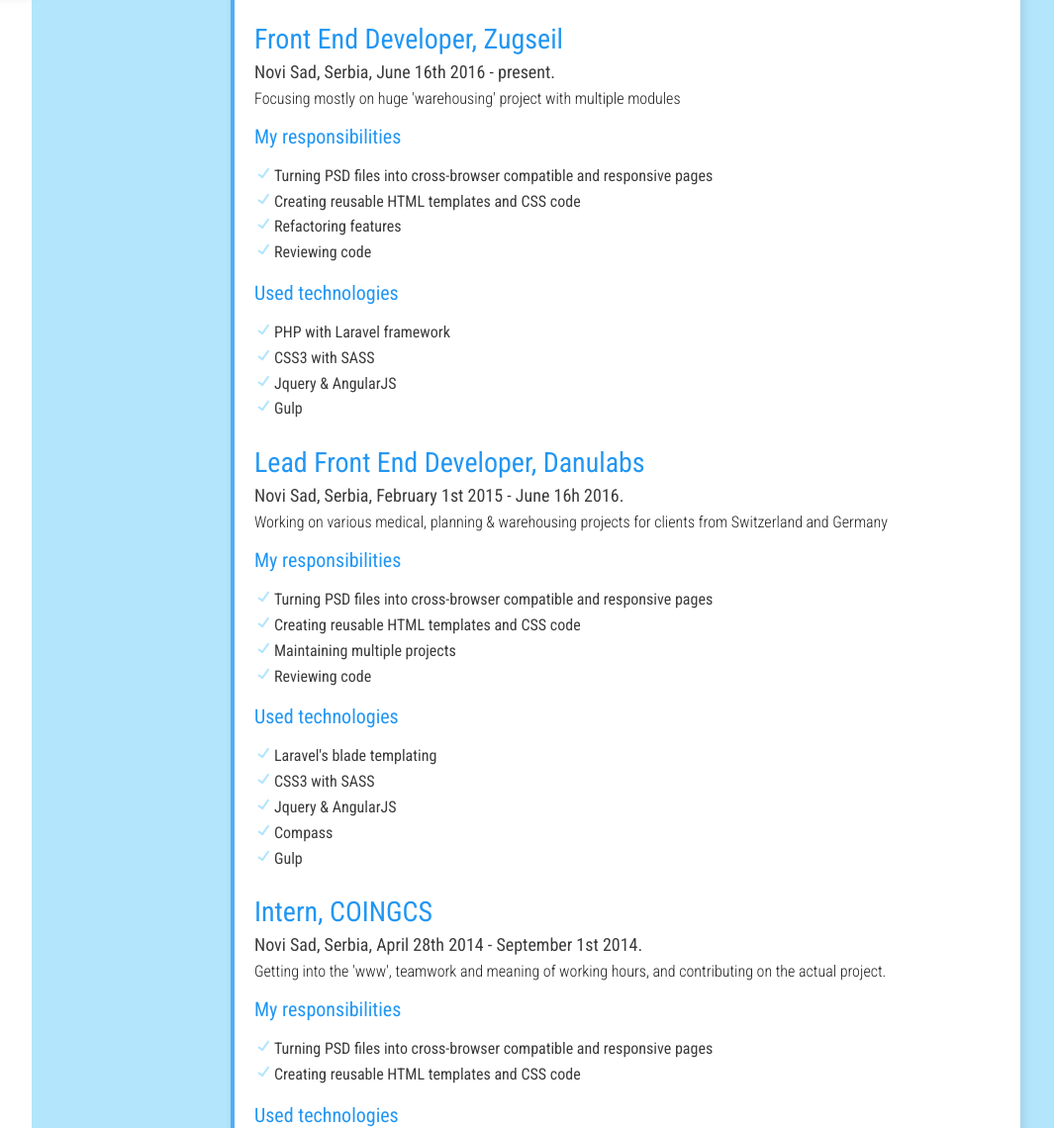
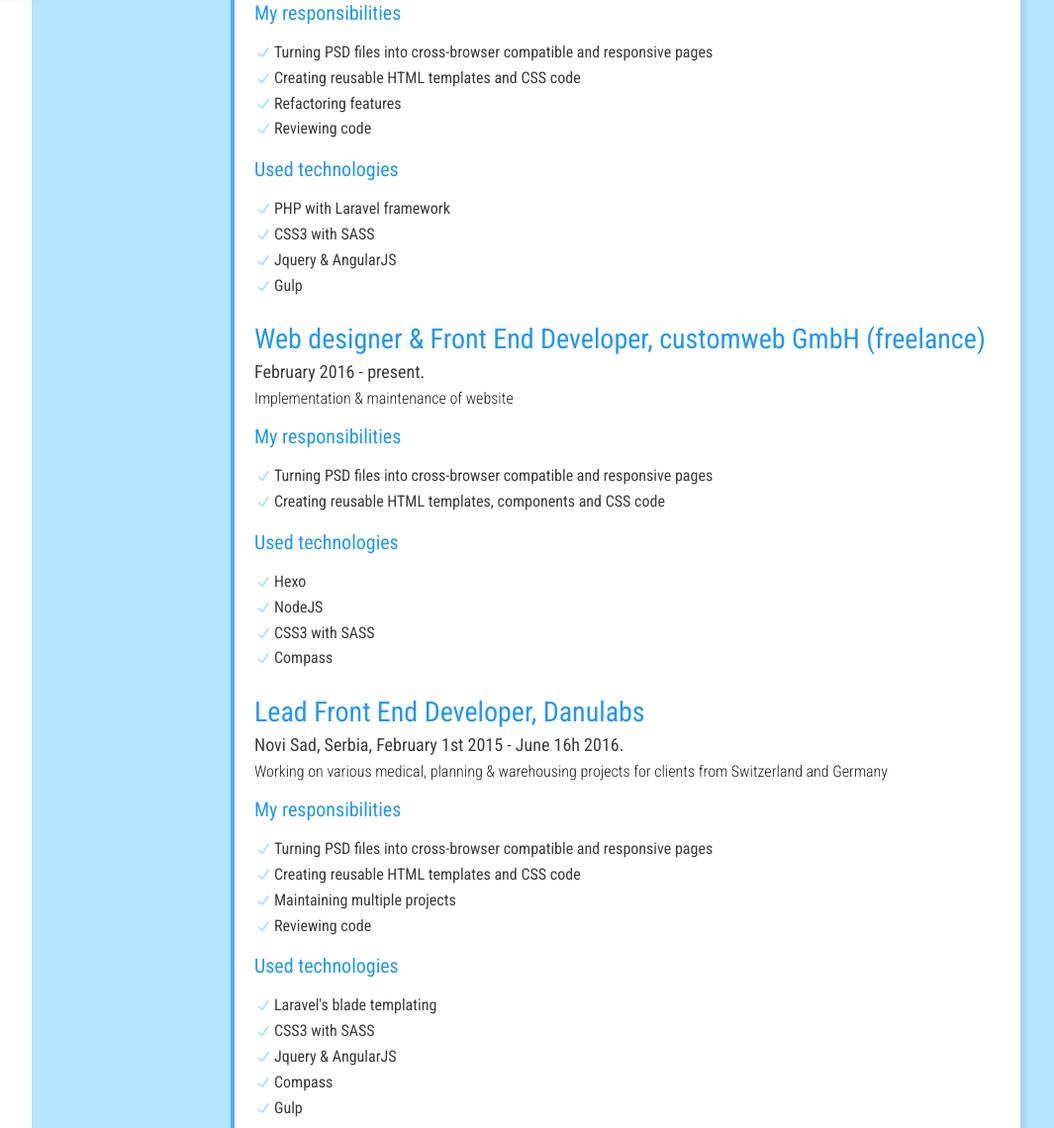
Before and after one commit to srdjanov/srdjanov.github.io, a plain HTML site: page portfolio.html in a window 1280 px wide. Shown: the part 803-1943 px from the top of the page at 99% size, without its empty margins (48-1113 px from the left). Drawn offline with nearby package versions, Linux system fonts and the light colour scheme.

Commit message:
minor updates

```diff
--- a/portfolio.html
+++ b/portfolio.html
@@ -41,7 +41,7 @@
     <div class="overlay"></div>
     <div class="content">
         <section id="about">
-            <article class="half-width">
+            <article>
                 <div>
                     <h1>About me<i class="icon-user"></i></h1>
                     <p>
@@ -134,6 +134,19 @@
                             <p>Gulp</p>
                         </li>
                         <li>
+                            <h2>Web designer & Front End Developer, customweb GmbH (freelance)</h2>
+                            <h4>February 2016 - present.</h4>
+                            <label>Implementation & maintenance of website</label>
+                            <h3>My responsibilities</h3>
+                            <p>Turning PSD files into cross-browser compatible and responsive pages</p>
+                            <p>Creating reusable HTML templates, components and CSS code</p>
+                            <h3>Used technologies</h3>
+                            <p>Hexo</p>
+                            <p>NodeJS</p>
+                            <p>CSS3 with SASS</p>
+                            <p>Compass</p>
+                        </li>
+                        <li>
                             <h2>Lead Front End Developer, Danulabs</h2>
                             <h4>Novi Sad, Serbia, February 1st 2015 - June 16h 2016.</h4>
                             <label>Working on various medical, planning & warehousing projects for clients from Switzerland and Germany</label>
--- a/sass/layout/pages/_home.scss
+++ b/sass/layout/pages/_home.scss
@@ -116,14 +116,14 @@
                 left: 10px;
                 height: 12px;
                 transform: rotate(35deg);
-                top: 1px;
+                top: 4px;
             }
 
             &:after{
                 left: 5px;
                 height: 5px;
                 transform: rotate(-55deg);
-                top: 7px;
+                top: 10px;
             }
         }
 
```
Also changed, not shown: css/main.min.css.
